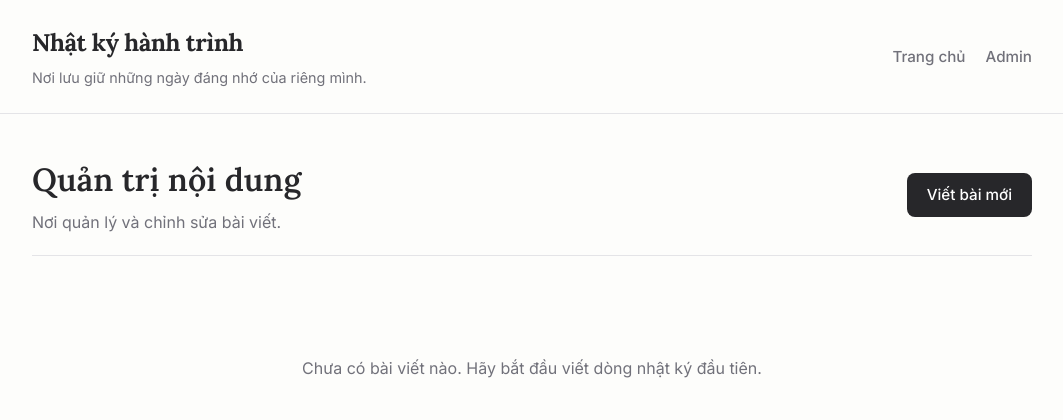
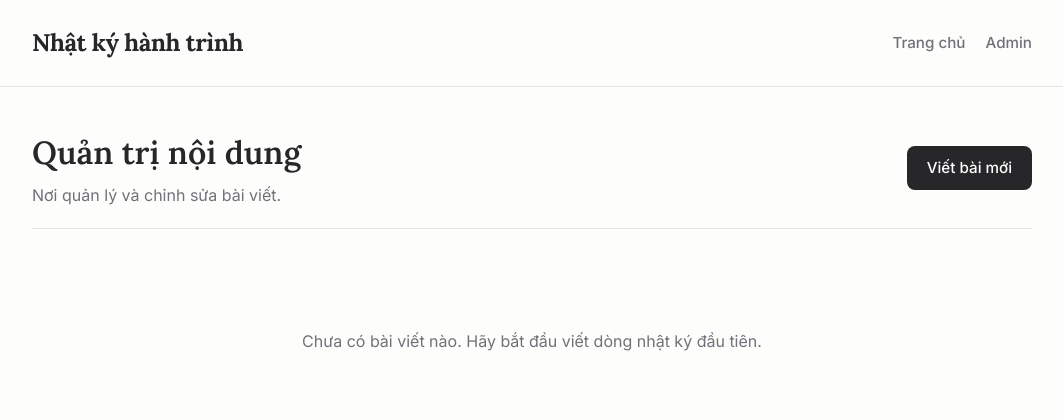
Before and after one commit to trantai2001-commits/personal-diary-blog, a Flask app: page /admin/dashboard in a window 1280 px wide. Shown: the top 420 px of the page, without its empty margins (108-1171 px from the left). Run offline with Flask 3, Linux system fonts and the light colour scheme; the visitor is signed in with stand-in values (Sample User, id 1); data that the repository does not hold is empty.

Commit message:
UI: Remove brand subtitle entirely

```diff
--- a/app/templates/base.html
+++ b/app/templates/base.html
@@ -19,7 +19,6 @@
                 <a href="{{ url_for('main.home') }}" class="brand-link">
                     Nhật ký hành trình
                 </a>
-                <p class="brand-subtitle">Nơi lưu giữ những ngày đáng nhớ của riêng mình.</p>
             </div>
 
             <nav class="main-nav">
```
